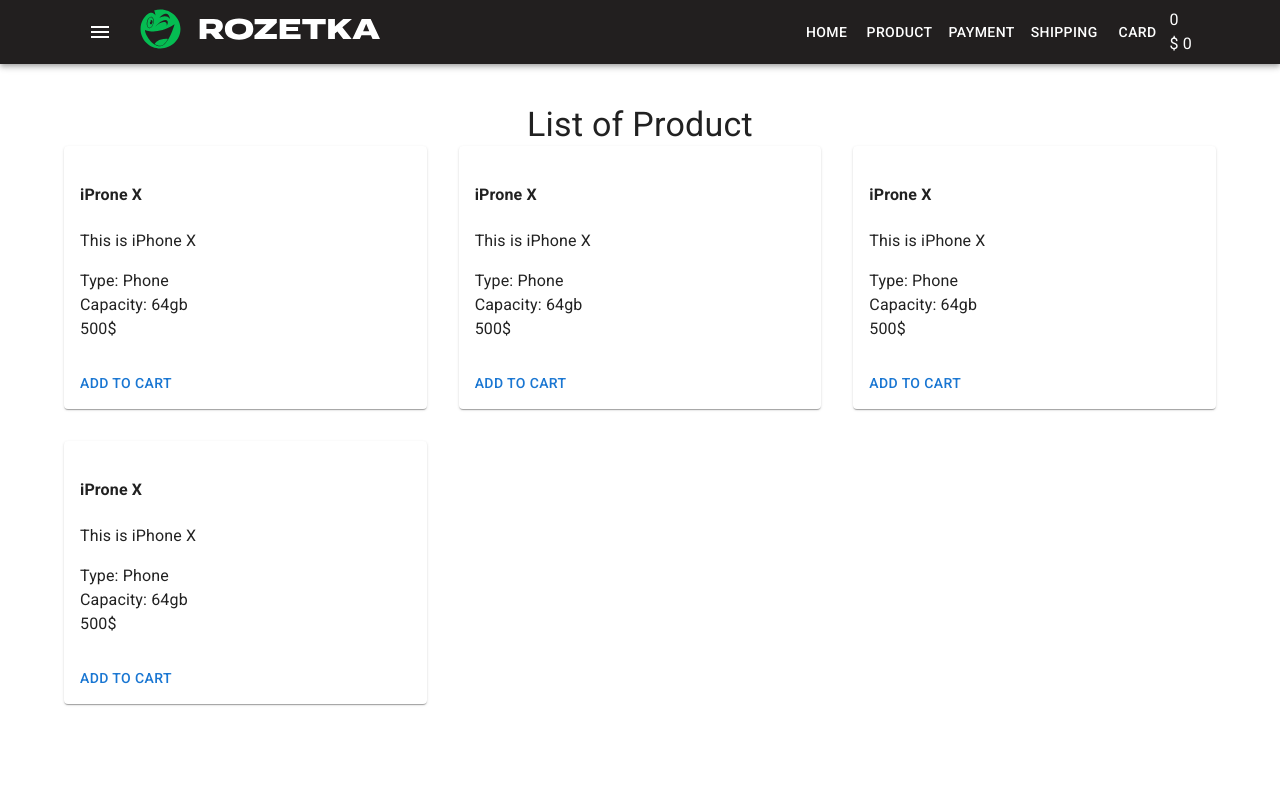
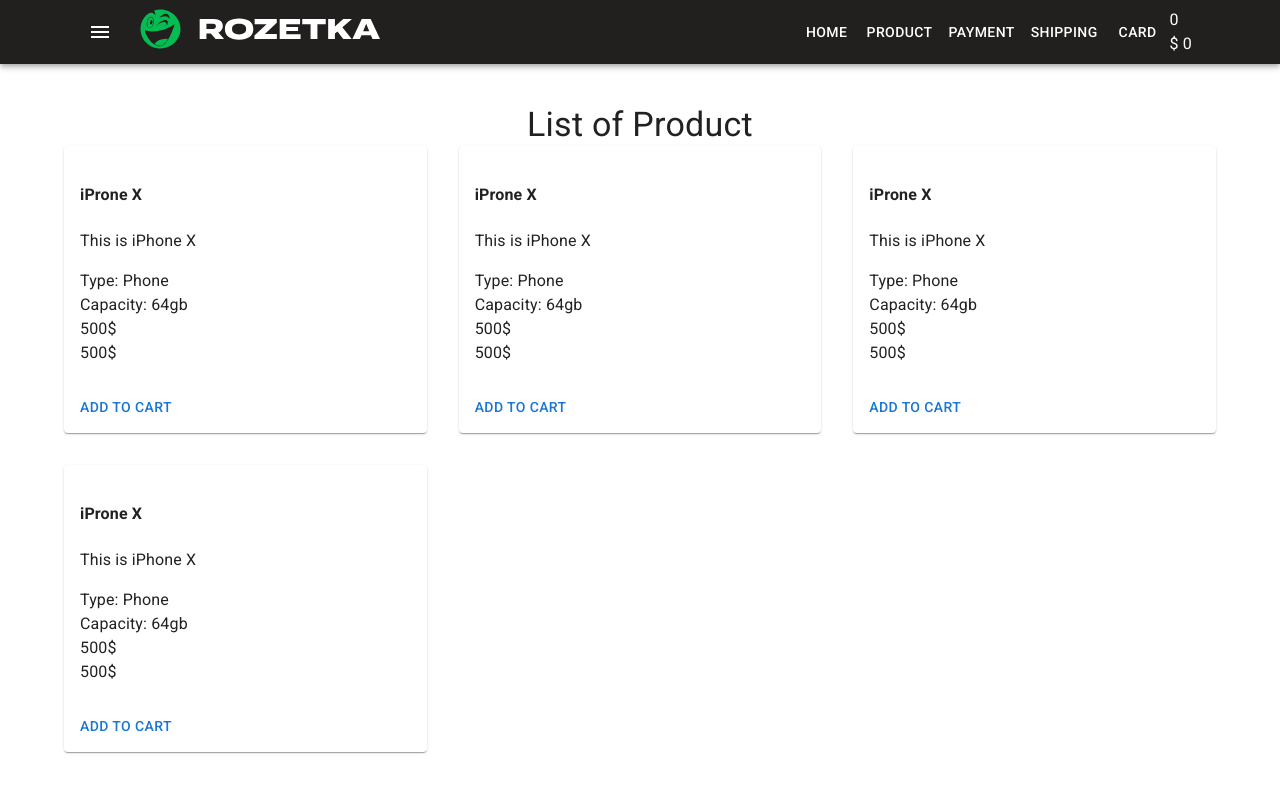
Before and after one commit to NikitOS-1/shop-project, a React (Create React App) app: page / in a window 1280 px wide. Shown: the top 792 px of the page. Built offline with nearby package versions, Linux system fonts and the light colour scheme.

Commit message:
add price

```diff
--- a/src/components/Products/ProductsListItem.tsx
+++ b/src/components/Products/ProductsListItem.tsx
@@ -11,6 +11,7 @@
         <div className="product-features">Type: Phone</div>
         <div className="product-features">Capacity: 64gb</div>
         <div className="product-price">500$</div>
+        <div className="product-price">500$</div>
       </CardContent>
       <CardActions>
         <Button>Add to cart</Button>
```
